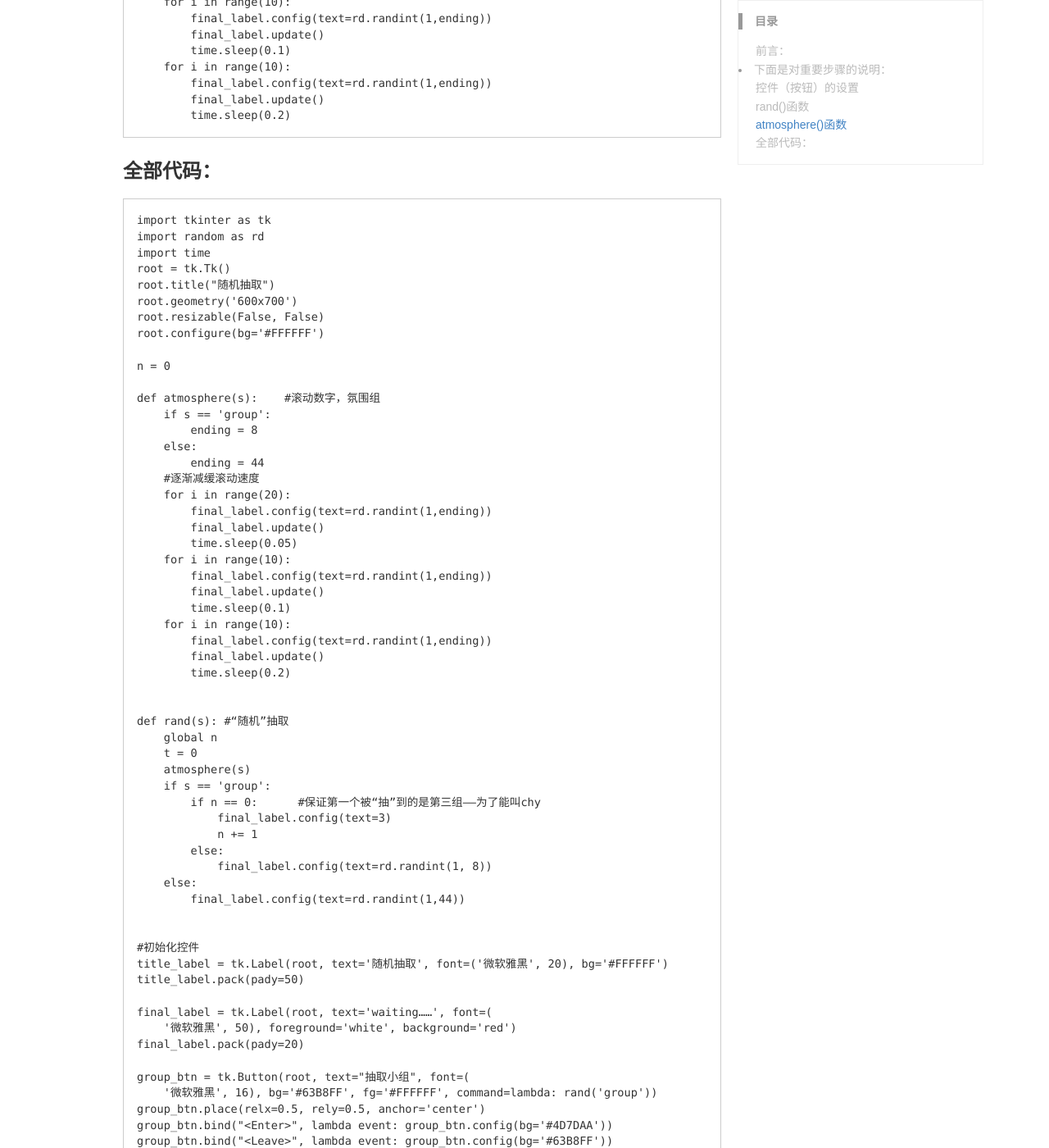
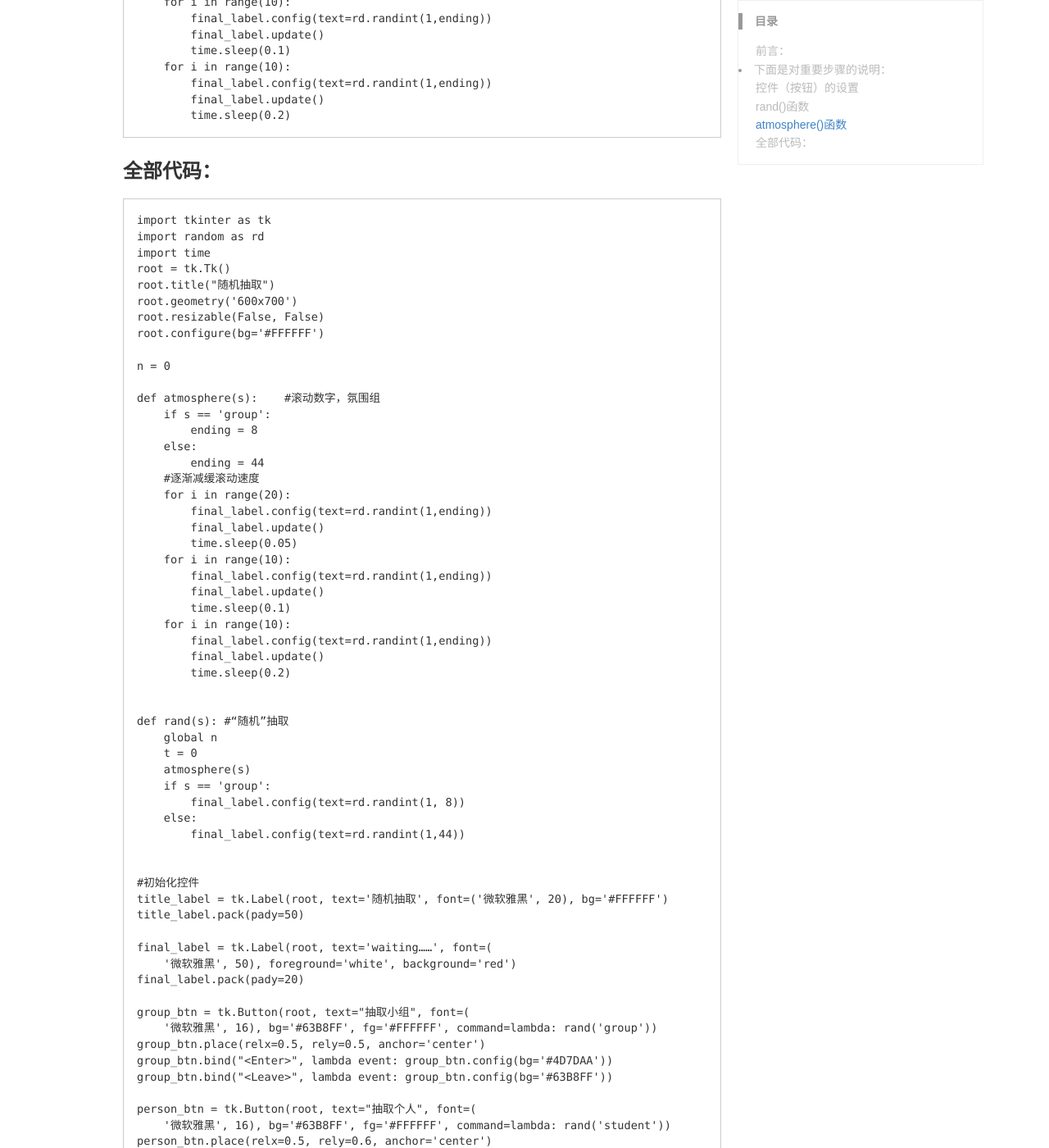
Before and after one commit to ovule-seed/ovule-seed.github.io, a Jekyll site: the page built from _posts/2023-09-03-随机抽取代码.md, in a window 1280 px wide and 1400 px high, scrolled down 1321 px. Shown: the whole window at 82% size. Built offline with Jekyll 4.4.1, drawn with Linux system fonts in a browser that asks for light colours; some web fonts are replaced; comment, search, counter and statistics services are not loaded; a style sheet for code colours, icons or effects is not loaded; some of the changed text lies outside the part shown.

Commit message:
Update 2023-09-03-随机抽取代码.md

```diff
--- a/_posts/2023-09-03-随机抽取代码.md
+++ b/_posts/2023-09-03-随机抽取代码.md
@@ -94,11 +94,7 @@ description: 随机抽取代码公布
         t = 0
         atmosphere(s)
         if s == 'group':
-            if n == 0:      #保证第一个被“抽”到的是第三组——为了能叫chy
-                final_label.config(text=3)
-                n += 1
-            else:
-                final_label.config(text=rd.randint(1, 8))
+            final_label.config(text=rd.randint(1, 8))
         else:
             final_label.config(text=rd.randint(1,44))
 
```
